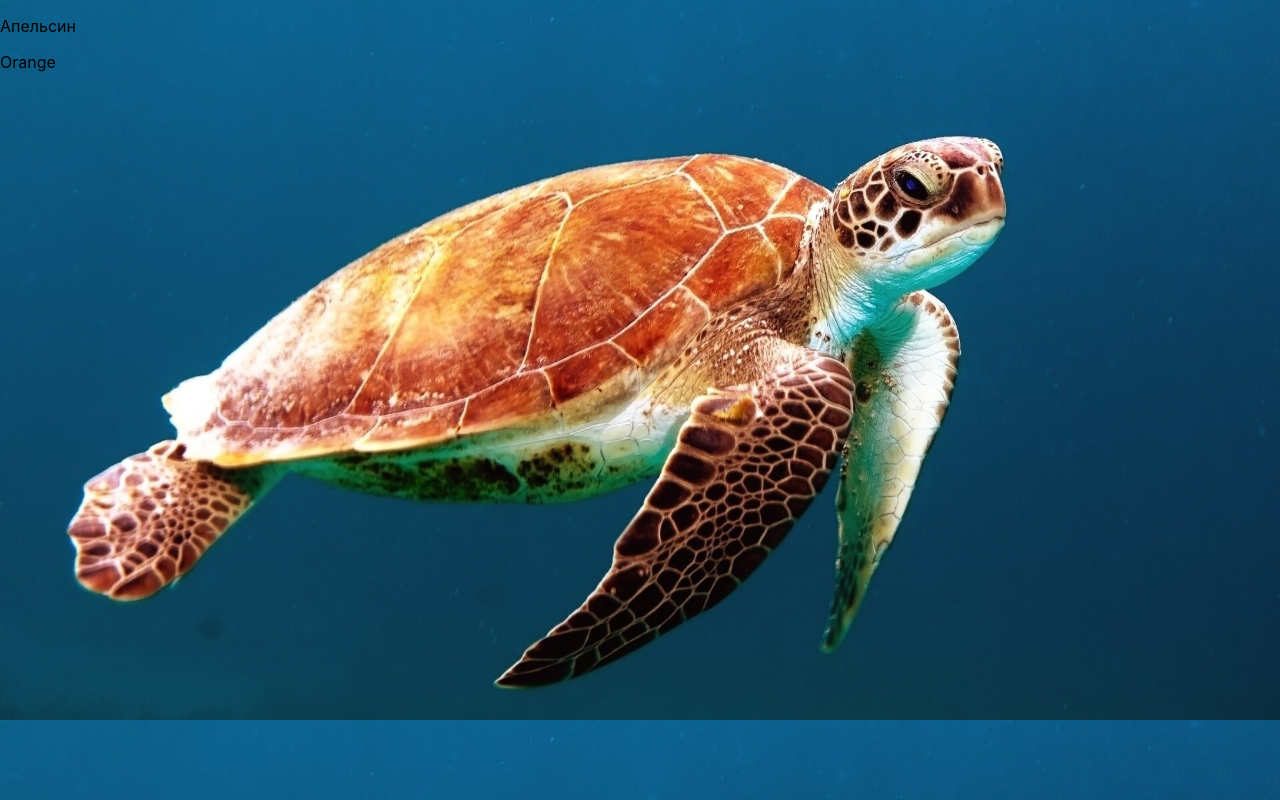
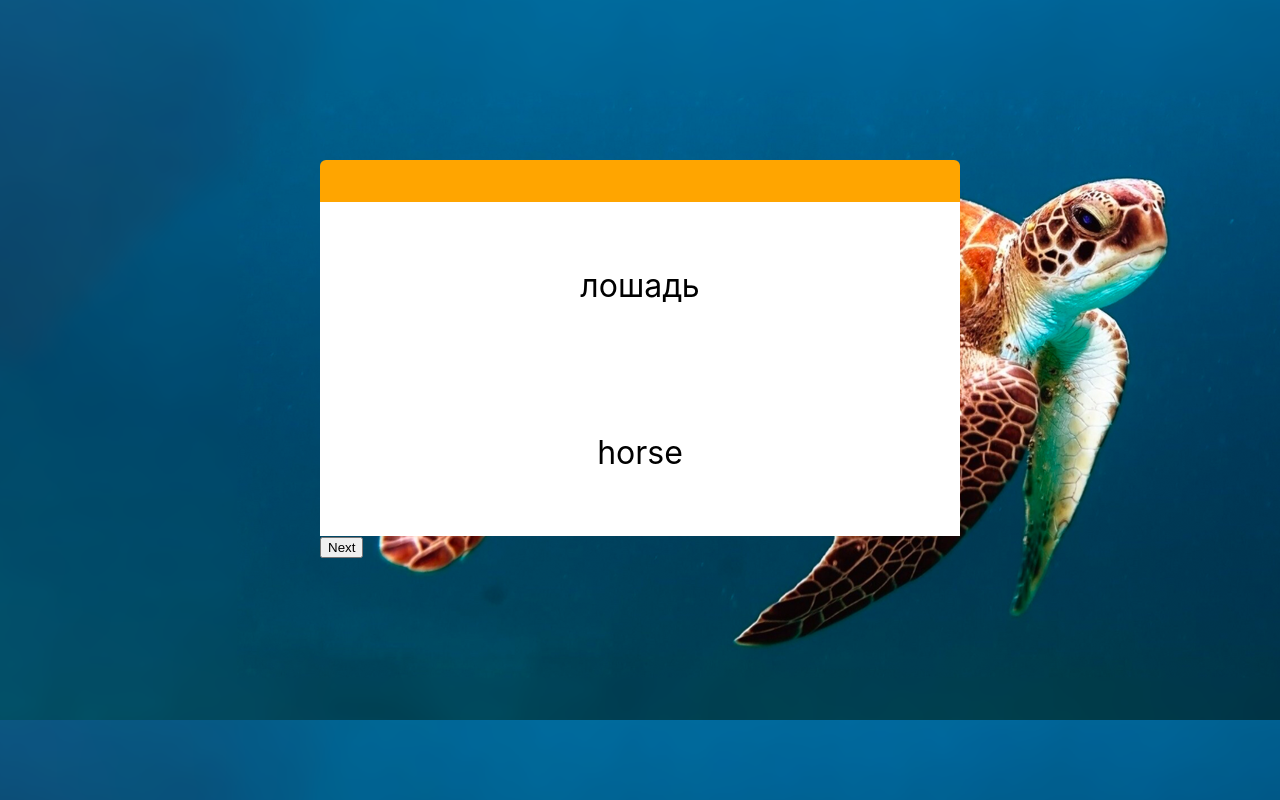
Before and after one commit to Xaba73/remember_me, a React (Create React App) app: page /words in a window 1280 px wide. Built offline with nearby package versions, Linux system fonts and the light colour scheme.

Commit message:
feature: Сделал страницу со словами, реализовал перемешивание карточек

```diff
--- a/public/index.html
+++ b/public/index.html
@@ -6,6 +6,7 @@
     <link rel="preconnect" href="https://fonts.googleapis.com">
     <link rel="preconnect" href="https://fonts.gstatic.com" crossorigin>
     <link href="https://fonts.googleapis.com/css2?family=Libre+Baskerville&display=swap" rel="stylesheet">
+    <link href="https://fonts.googleapis.com/css2?family=Playfair+Display&display=swap" rel="stylesheet">
     <meta name="viewport" content="width=device-width, initial-scale=1" />
     <meta name="theme-color" content="#000000" />
     <meta
--- a/src/App.css
+++ b/src/App.css
@@ -1,4 +1,4 @@
 body {
-  background-image: url("./layout/main-background3.jpg");
+  background-image: url("./layout/main-background5.jpg");
   background-size: 100%;
 }
--- /dev/null
+++ b/src/components/Word.js
@@ -0,0 +1,44 @@
+import React, { useState } from 'react';
+import styles from './Word.module.css';
+const DUMMY_WORD = [
+  { russian: 'лошадь', english: 'horse' },
+  { russian: 'машина', english: 'car' },
+  { russian: 'красный', english: 'red' },
+  { russian: 'медведь', english: 'bear' },
+];
+
+function arrayShuffle(array) {
+  if (!Array.isArray(array)) {
+    throw new TypeError(`Expected an array, got ${typeof array}`);
+  }
+
+  array = [...array];
+
+  for (let index = array.length - 1; index > 0; index--) {
+    const newIndex = Math.floor(Math.random() * (index + 1));
+    [array[index], array[newIndex]] = [array[newIndex], array[index]];
+  }
+  console.log(array);
+  return array;
+}
+
+const Word = () => {
+  const [wordArray, setWordArray] = useState(DUMMY_WORD);
+
+  const shuffleWordHandler = () => {
+    setWordArray(arrayShuffle(DUMMY_WORD));
+  };
+
+  return (
+    <div className={styles.container}>
+      <header></header>
+      <div className={styles.wrapper}>
+        <p className={styles.word_main}>{wordArray[0].russian}</p>
+        <p className={styles.word_main}>{wordArray[0].english}</p>
+      </div>
+      <button onClick={shuffleWordHandler}>Next</button>
+    </div>
+  );
+};
+
+export default Word;
--- /dev/null
+++ b/src/components/Word.module.css
@@ -0,0 +1,34 @@
+header {
+    height: 42px;
+    background-color: orange;
+    border-radius: 6px 6px 0 0;
+    font-size: 14px;
+
+}
+
+.container {
+    display: block;
+    margin-top: 20vh;
+    width: 50vw;
+    margin-left: auto;
+    margin-right: auto;
+}
+
+.wrapper {
+    display: flex;
+    flex: 1;
+    flex-direction: column;
+    justify-content: center;
+    background-color: white;
+}
+
+.word_main {
+    display: flex;
+    flex: 1;
+    flex-direction: column;
+    justify-content: center;
+    font-size: 2em;
+    align-items: center;
+    padding-top: 1em;
+    padding-bottom: 1em;
+}
--- a/src/pages/Welcome.js
+++ b/src/pages/Welcome.js
@@ -6,7 +6,7 @@ const Welcome = () => {
     <>
       <h1 className={styles}>Remember ME</h1>
       <Link to='/words' className={styles.link}>
-        Let's start
+        LET'S START <span>&#129042;</span>
       </Link>
     </>
   );
--- a/src/pages/Welcome.module.css
+++ b/src/pages/Welcome.module.css
@@ -4,16 +4,24 @@ h1 {
   font-size: 4.5em;
   padding-left: 1.5em;
   padding-top: 0.3em;
-  margin-bottom: 9em;
+
 }
 
 .link {
-  background-color: rgba(18, 228, 193, 0.5);
-  color: azure;
-  padding: 0.3em 2em;
+  background-color: rgba(255, 255, 255, 1);
+  color:#0c547f;
+  padding: 0.3em 0.7em 0.3em 0.7em;
   text-decoration: none;
-  font-family: 'Libre Baskerville', serif;
+  font-family: 'Playfair Display', serif;
   font-size: 2em;
-  border-radius: 17px;
-  margin-left: 40%;
+  margin-left: 6%;
+  border-radius: 10px;
 }
+
+.link span {
+  padding-left: 25px;
+}
+.link:hover {
+  font-size: 2.2em;
+  background-color: rgba(255, 255, 255, 0.8);
+}
--- a/src/pages/Words.js
+++ b/src/pages/Words.js
@@ -1,12 +1,11 @@
-import NewWord from '../components/NewWord';
+import Word from '../components/Word';
+import React from 'react';
 
 const Words = () => {
   return (
-    <>
-      <div></div>
-      <div></div>
-      <NewWord />
-    </>
+    <React.Fragment>
+      <Word />
+    </React.Fragment>
   );
 };
 
```
Also changed, not shown: src/layout/main-background.jpg, src/layout/main-background5.jpg (added).
